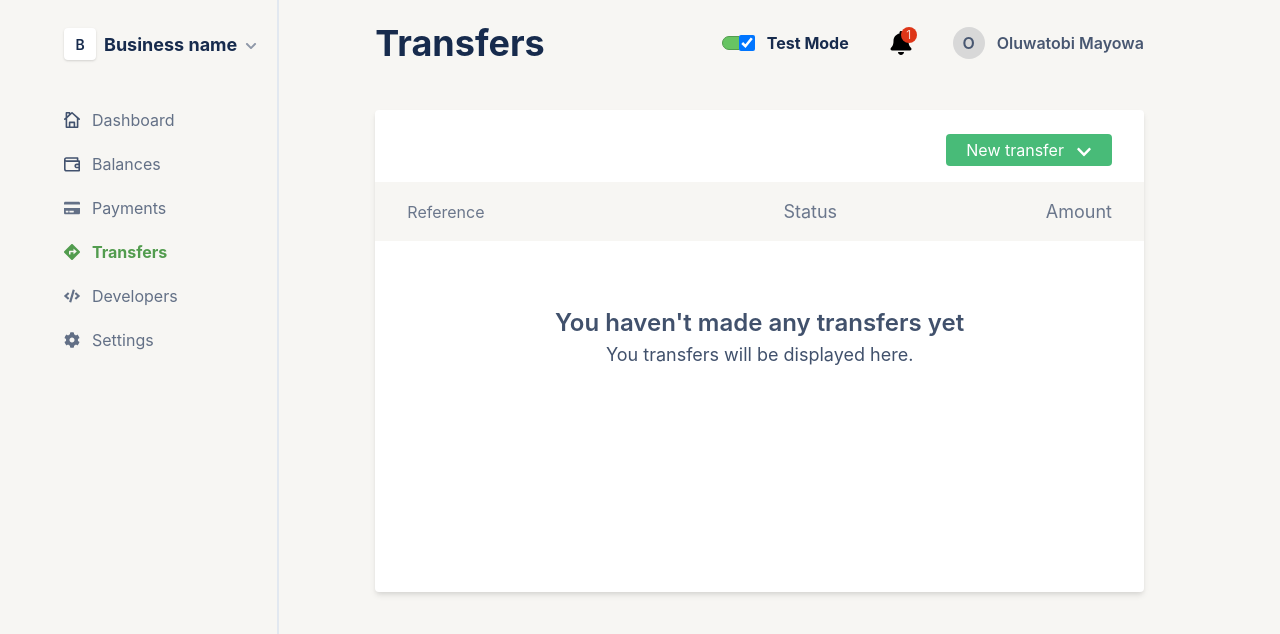
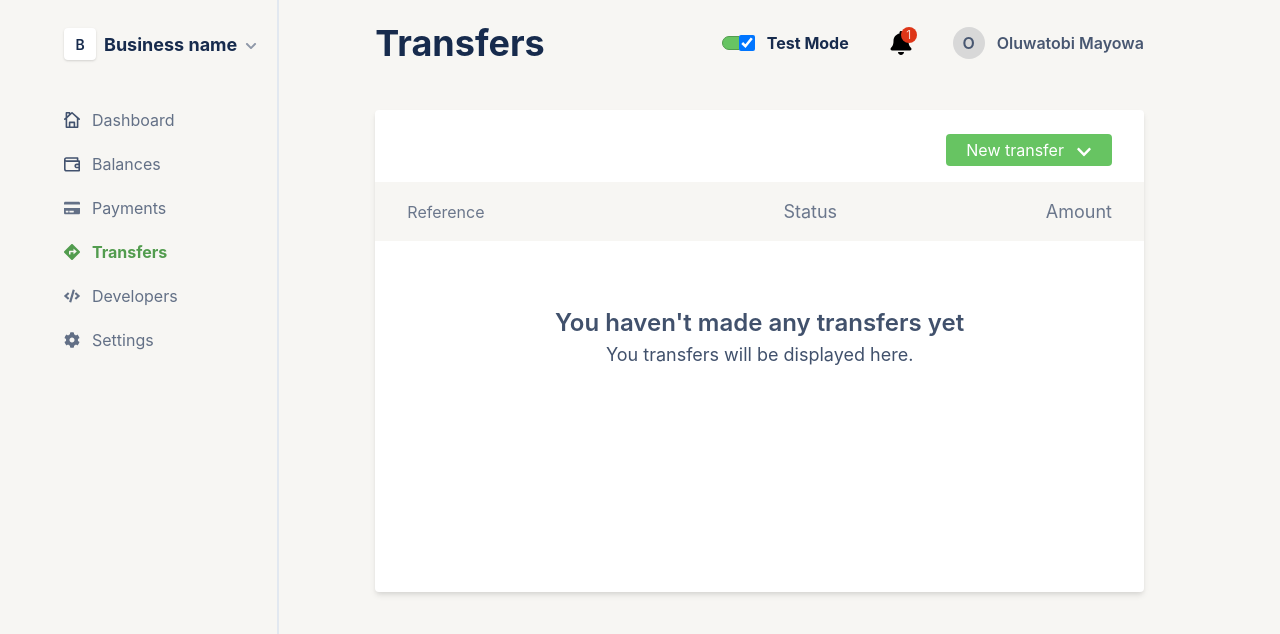
Before and after one commit to francisudeji/react-admin-dashboard-ui, a React (Create React App) app: page /transfers in a window 1280 px wide. Shown: the top 634 px of the page. Built offline with nearby package versions, Linux system fonts and the light colour scheme.

Commit message:
Changed from tailwindcss green to match design

```diff
--- a/src/pages/transfers.js
+++ b/src/pages/transfers.js
@@ -7,7 +7,7 @@ function Transfers() {
     <Layout name='Transfers'>
       <div className='content mt-10 bg-white rounded shadow-md'>
         <div className='flex justify-end items-center px-4 py-4 lg:px-8'>
-          <button className='bg-green-500 text-white text-base mt-2 px-5 py-1 rounded flex items-center'>
+          <button className='bg-light-green text-white text-base mt-2 px-5 py-1 rounded flex items-center'>
             New transfer <FaChevronDown className='mt-1 ml-3' />
           </button>
         </div>
```
